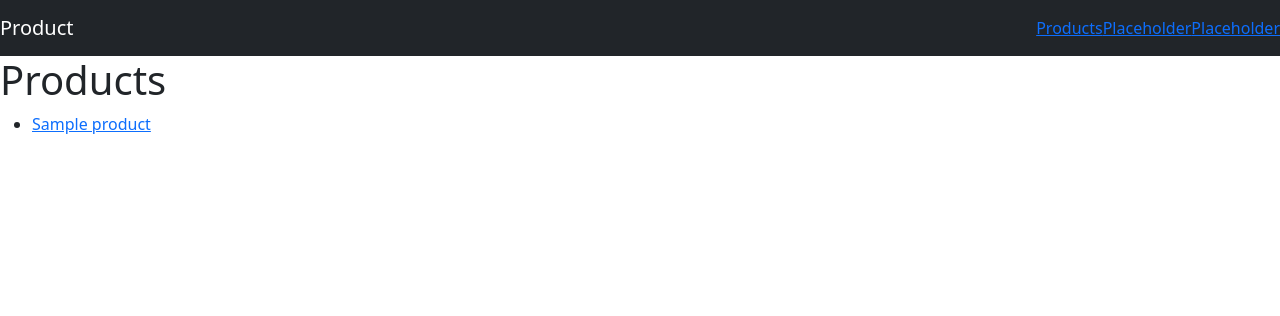
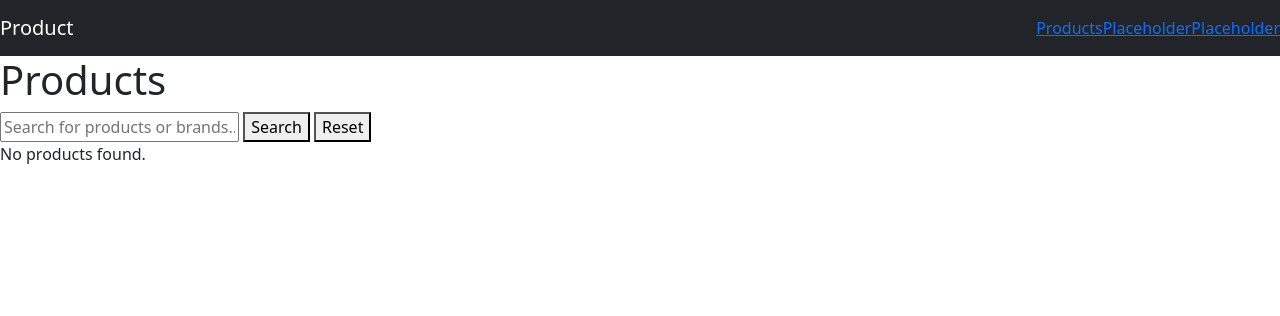
Before and after one commit to jojobeee/schrumpflation-app, a Django app: page / in a window 1280 px wide. Shown: the top 316 px of the page. Run offline with Django 4.2, Linux system fonts and the light colour scheme; tables that the repository leaves empty hold one stand-in row (values such as "Sample post").

Commit message:
search for products or brands

```diff
--- a/product/templates/product/index.html
+++ b/product/templates/product/index.html
@@ -13,16 +13,35 @@
         <meta name="viewport" content="width=device-width, initial-scale=1">
     </head>
     <body>
-        <!--[if lt IE 7]>
-            <p class="browsehappy">You are using an <strong>outdated</strong> browser. Please <a href="#">upgrade your browser</a> to improve your experience.</p>
-        <![endif]-->
-      {% block body %}
-        <h1>Products</h1>
-        <ul>
-            {% for product in product_list %}
-                <li><a href="{% url 'product:productDetail' product.id %}">{{ product.name }}</a></li>
-            {% endfor %}
-        </ul>
-      {% endblock %}
+        {% block body %}
+          <h1>Products</h1>
+          <form method="GET" action=".">
+              <input type="text" name="search" placeholder="Search for products or brands...">
+              <button type="submit">Search</button>
+              <button type="button" onclick="window.location.href=window.location.pathname;">Reset</button>
+          </form>
+          {% if product_list %}
+          <table>
+              <thead>
+                  <tr>
+                      <th>Product Name</th>
+                      <th>Brand</th>
+                      <th>Details</th>
+                  </tr>
+              </thead>
+              <tbody>
+                  {% for product in product_list %}
+                  <tr>
+                      <td>{{ product.name }}</td>
+                      <td>{{ product.brand.name }}</td>
+                      <td><a href="{% url 'product:product_detail' product.id %}">View Details</a></td>
+                  </tr>
+                  {% endfor %}
+              </tbody>
+          </table>
+          {% else %}
+          <p>No products found.</p>
+          {% endif %}
+        {% endblock %}
     </body>
 </html>
--- a/product/urls.py
+++ b/product/urls.py
@@ -3,6 +3,6 @@ from django.urls import path
 
 app_name = 'product'
 urlpatterns = [
-    path('', views.index, name='index'),
-    path('product/<int:product_id>/', views.productDetail, name='productDetail'),
+    path('', views.product_list, name='index'),
+    path('product/<int:product_id>/', views.product_detail, name='product_detail'),
 ]
--- a/product/views.py
+++ b/product/views.py
@@ -1,14 +1,21 @@
 from django.shortcuts import render
 from .models import Product, Purchase
+from django.db.models import Q
 
-# Create your views here.
-def index(request):
-    product_list = Product.objects.all()
-    context = {'product_list': product_list}
-    return render(request, 'product/index.html', context)
 
-def productDetail(request, product_id):
+def product_detail(request, product_id):
     product = Product.objects.get(id=product_id)
     purchases = Purchase.objects.filter(product=product)
     context = {'product': product,'purchases': purchases,}
     return render(request, 'product/productDetail.html', context)
+
+def product_list(request):
+    search_query = request.GET.get('search', '')
+    if search_query:
+        product_list = Product.objects.filter(
+            Q(name__icontains=search_query) |
+            Q(brand__name__icontains=search_query)
+        )
+    else:
+        product_list = []
+    return render(request, 'product/index.html', {'product_list': product_list})
```
